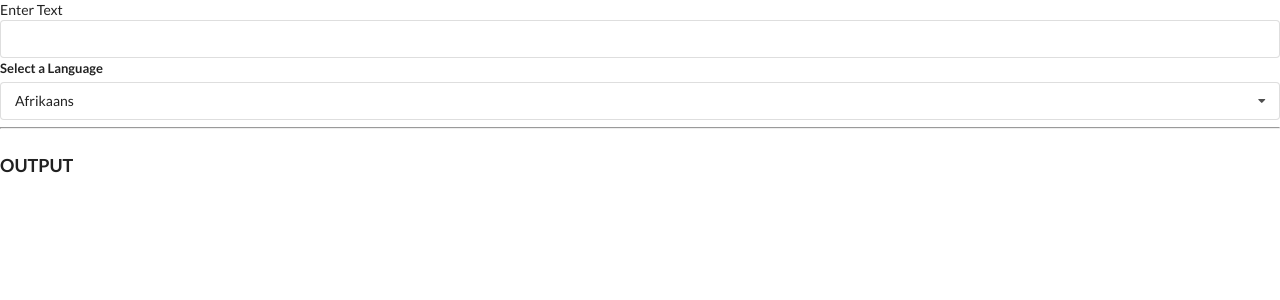
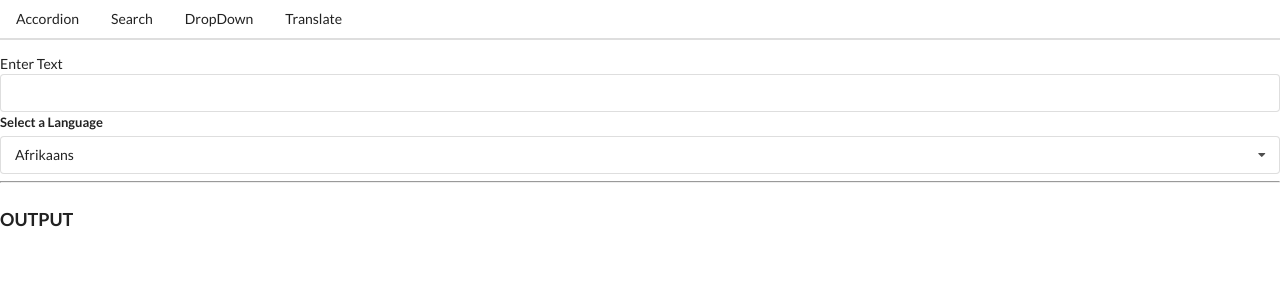
Before and after one commit to alxanderapollo/widgets, a React (Create React App) app: page /translate in a window 1280 px wide. Shown: the top 300 px of the page. Built offline with nearby package versions, Linux system fonts and the light colour scheme; no server answers.

Commit message:
Added navigation bar

```diff
--- a/src/App.js
+++ b/src/App.js
@@ -3,6 +3,8 @@
 import Search from './components/Search';
 import DropDown from './components/DropDown';
 import Translate from './components/Translate';
+import Route from './components/Route';
+import Header from './components/Header';
 const items =[
 
     {
@@ -34,13 +36,35 @@
     },
 ]
 
-
 export default function App() {
-    //functionality to toggle whehter or not show the drop down at all
-
+    const [selected,setSelected] = useState(options[0]);
     return (
         <div>
-            <Translate/>
+            <Header />
+            {/* accordian path */}
+         <Route path="/">
+             {/* prvided as children to the outer component */}
+             <Accordion items={items}/>
+         </Route>
+                  {/* Search Component path */}
+        <Route path="/list">
+             <Search/>
+         </Route>
+
+         {/* dropdown  path */}
+         <Route path="/dropdown">
+             <DropDown
+             label="Select a color"
+             options={options}
+             selected={selected}
+             onSelectedChange={setSelected}
+             />
+         </Route>
+
+        {/* translate */}
+         <Route path="/translate">
+             <Translate/>
+         </Route>
         </div>
     )
 };
--- a/src/components/Convert.js
+++ b/src/components/Convert.js
@@ -4,6 +4,19 @@
 export default function Convert({language, text}) {
 
     const[translated, setTranslated] = useState('');
+    const[debouncedText, setDebouncedText] = useState(text);
+
+    //to prevent making requests everytime a user types in a single character
+    useEffect( () => {
+        const timerID =setTimeout(() =>{
+            setDebouncedText(text);
+        },500);
+        //clean up function
+        return () =>{
+            clearTimeout(timerID);
+        };
+    }, [text]);
+
     useEffect(() => {
         //piece of state that will take the translating and help to output it
         const doTranslation = async () => {
@@ -12,7 +25,7 @@
             //destructuring data so we can solely pick at the translation
             const {data} = await axios.post('https://translation.googleapis.com/language/translate/v2',{}, {
                  params: {
-                     q: text,
+                     q: debouncedText,
                      target: language.value,
                      key: 'AIzaSyCHUCmpR7cT_yDFHC98CZJy2LTms-IwDlM'
 
@@ -25,7 +38,7 @@
         doTranslation(); //runs evertime we make a request with a new language
 
         //anytime we get a new langauge or text we will run (rerender) that new piece of language
-    }, [language, text]);
+    }, [language, debouncedText]);
     return (
         <div>
             <h1 className="ui header">{translated}</h1>
--- /dev/null
+++ b/src/components/Header.js
@@ -0,0 +1,21 @@
+export default function Header() {
+    return (
+        <div className="ui secondary pointing menu">
+            <a href="/" className="item">
+                Accordion
+            </a>
+            <a href="/list" className="item">
+                Search
+            </a>
+
+            <a href="/dropdown" className="item">
+                DropDown
+            </a>
+
+            <a href="/translate" className="item">
+                Translate
+            </a>
+
+        </div>
+    )
+}
--- /dev/null
+++ b/src/components/Route.js
@@ -0,0 +1,8 @@
+
+//takes the path and children
+//sets the route for each of the pages
+export default function Route({path, children}) {
+    return  window.location.pathname === path
+    ? children
+    : null;
+}
```
